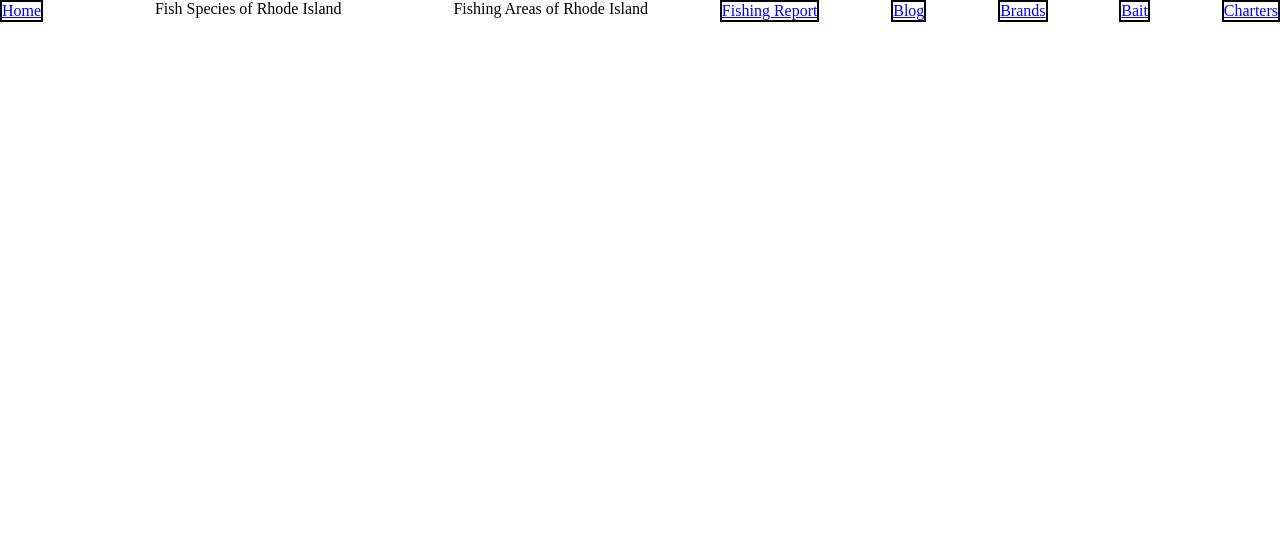
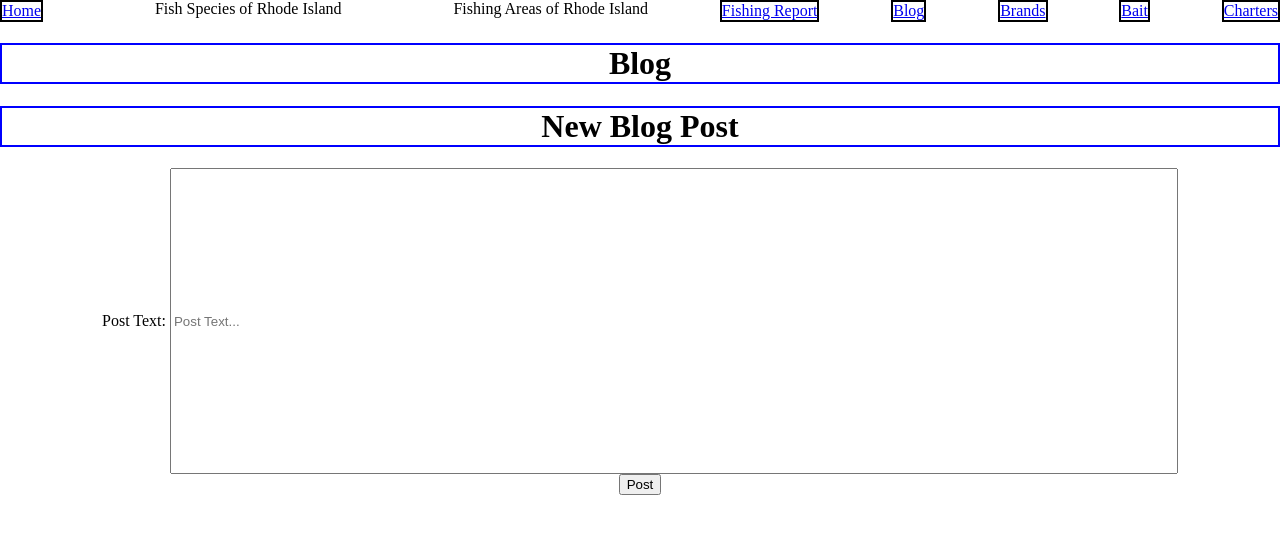
Before and after one commit to jstrohsnitter/ocean-state-tackle-ts, a React (Vite) app: page /blog in a window 1280 px wide. Shown: the top 534 px of the page. Built offline with nearby package versions, Linux system fonts and the light colour scheme.

Commit message:
new blog post build beginning, all routes added

```diff
--- a/package.json
+++ b/package.json
@@ -10,12 +10,15 @@
     "preview": "vite preview"
   },
   "dependencies": {
+    "cors": "^2.8.5",
+    "dotenv": "^16.4.7",
     "react": "^19.0.0",
     "react-dom": "^19.0.0",
     "react-router": "^7.2.0"
   },
   "devDependencies": {
     "@eslint/js": "^9.21.0",
+    "@types/node": "^22.13.10",
     "@types/react": "^19.0.10",
     "@types/react-dom": "^19.0.4",
     "@vitejs/plugin-react": "^4.3.4",
--- a/src/App.tsx
+++ b/src/App.tsx
@@ -19,16 +19,39 @@ import NavBar from './components/NavBar';
 import Home from './components/Home';
 import './App.css'
 import { Route, Routes } from 'react-router';
+import * as blogService from './services/blogservices'
 
 const App = () => {
+
+  // const fetchData = async () => {
+  //   const data = await blogService.show();
+  //   console.log('Data:', data);
+  // }
+
   return (
     <>
     <NavBar/>
     <Routes>
       <Route path="/" element={<Home/>}/>
+      <Route path="/fishingreport" element={<FishingReport/>}/>
+      <Route path="/bait" element={<Bait/>}/>
+      <Route path="/blog" element={<Blog/>}/>
+      <Route path="/brands" element={<Brands/>}/>
+      <Route path="/charters" element={<Charters/>}/>
       <Route path="/species/freshwater" element={<Freshwater/>}/>
+      <Route path="/species/saltwater" element={<Saltwater/>}/>
+      <Route path="/species/pelagic" element={<Pelagic/>}/>
       <Route path="/areas/blockisland" element={<BlockIsland/>}/>
+      <Route path="/areas/lowernarragansettbay" element={<LowerNarragansettBay/>}/>
+      <Route path="/areas/midnarragansettbay" element={<MidNarragansettBay/>}/>
+      <Route path="/areas/uppernarragansettbay" element={<UpperNarragansettBay/>}/>
+      <Route path="/areas/offshore" element={<Offshore/>}/>
+      <Route path="/areas/providence" element={<Providence/>}/>
+      <Route path="/areas/southshore" element={<SouthShore/>}/>
     </Routes>
+
+
+
     </>
     )
 };
--- a/src/components/Blog.tsx
+++ b/src/components/Blog.tsx
@@ -1,5 +1,15 @@
+import NewBlogPost from "./NewBlogPost";
+
 const Blog = () => {
-    return <h1>Blog</h1>;
+
+    return (
+    <>
+    <h1>Blog</h1>
+    <NewBlogPost/>
+    </>
+    );
+
+
   };
 
   export default Blog;
--- /dev/null
+++ b/src/components/NewBlogPost.tsx
@@ -0,0 +1,41 @@
+import { useState } from "react";
+
+const NewBlogPost = () => {
+
+    const [formData, setFormData] = useState({
+        postText: '',
+    })
+
+    const handleSubmit = (event) => {
+        event.preventDefault()
+        setFormData({postText: ''})
+    }
+
+    const handleChange = (event) => {
+        setFormData({...formData, [event.target.name]: event.target.value})
+    }
+
+    return (
+        <>
+        <h1 className="New Post Header">New Blog Post</h1>
+        <form className="newPostForm" onSubmit={handleSubmit}>
+            <label htmlFor="postText">Post Text: </label>
+            <input
+                id="postText"
+                name="postText"
+                value={formData.postText}
+                placeholder="Post Text..."
+                style={{
+                    width: 1000,
+                    height: 300,
+                }}
+                onChange={handleChange}
+            />
+        </form>
+
+        <button type="submit">Post</button>
+        </>
+    );
+  };
+
+  export default NewBlogPost;
--- /dev/null
+++ b/src/services/blogservices.ts
@@ -0,0 +1,14 @@
+const BASE_URL: string = 'http://localhost:3000/blog/posts'
+
+const show = async () => {
+    try {
+        const res = await fetch(BASE_URL);
+        const data = await res.json()
+        console.log('Data:', data);
+        return data;
+    } catch (err) {
+        console.log(err);
+    }
+}
+
+export {show}
```
Also changed, not shown: 1 other file (tests, documents, lock files or other folders).
